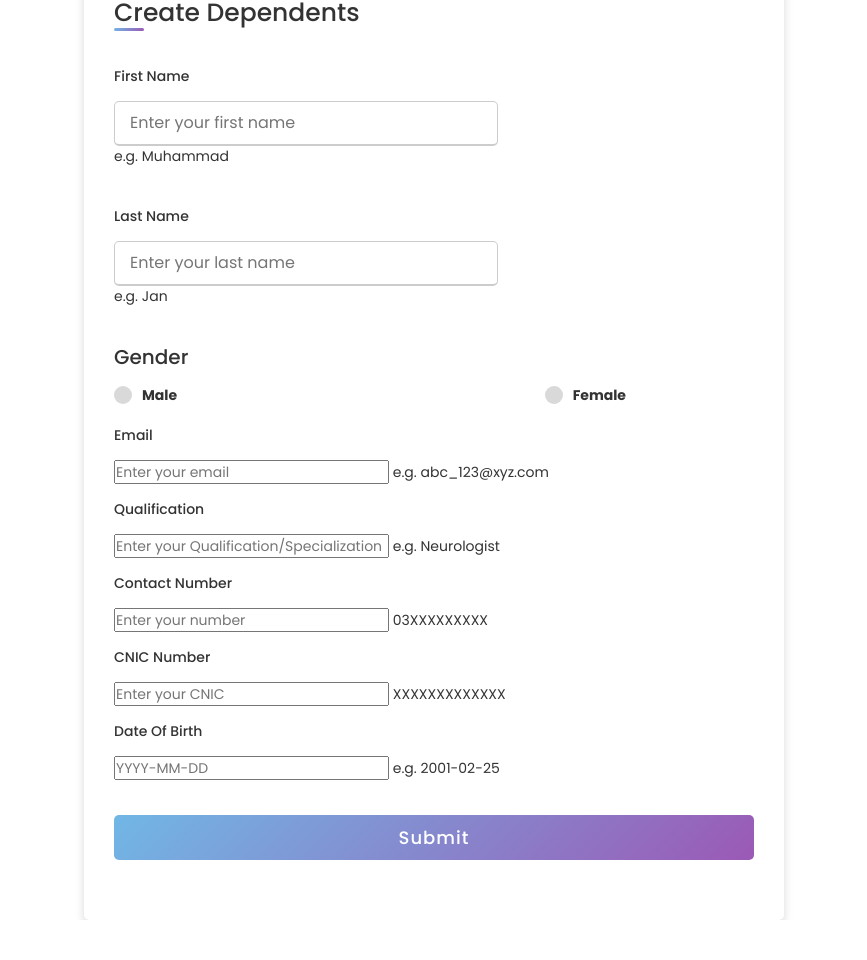
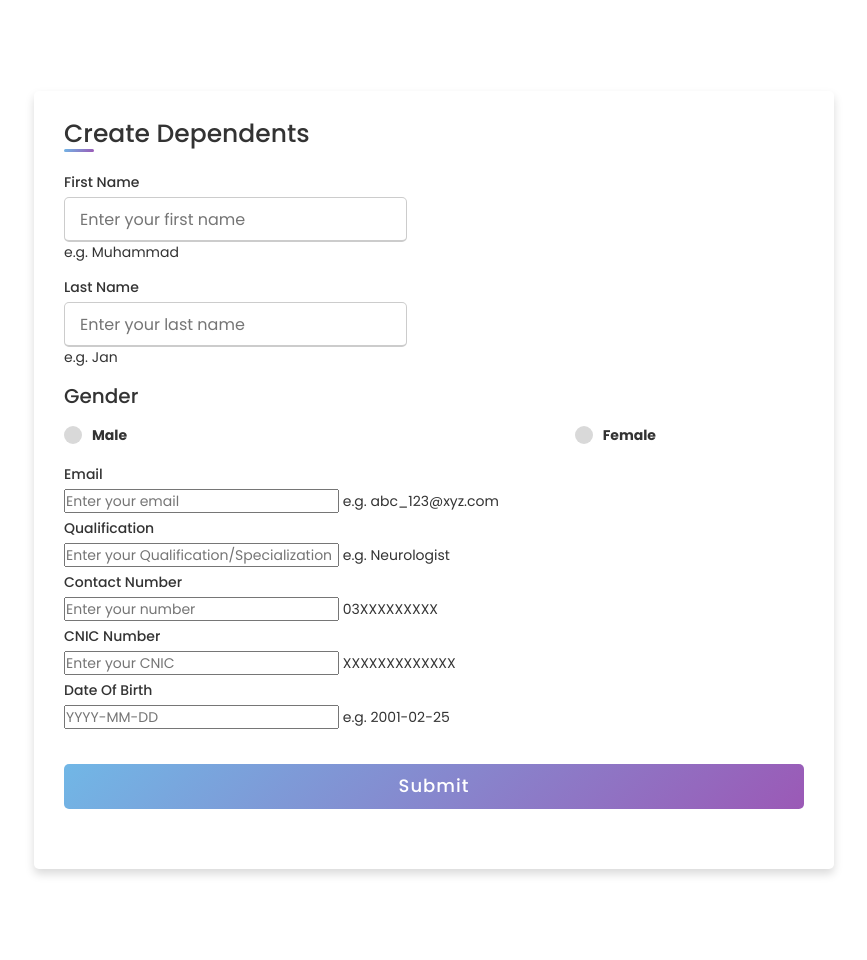
Before and after one commit to m0hammadjaan/Health-Metrics, a PHP site: page /testpro/create_doctor.php in a window 1280 px wide. Shown: the whole page, without its empty margins (206-1073 px from the left). Before the commit the page ends 920 px from the top, so only its background shows below. Run offline with PHP 8.4, Linux system fonts and the light colour scheme; data that the repository does not hold is empty.

Commit message:
Update form.css

```diff
--- a/form.css
+++ b/form.css
@@ -4,24 +4,23 @@
   padding: 0;
   box-sizing: border-box;
   font-family: 'Poppins',sans-serif;
-  align-items: center;
 }
 body{
-  height: 100vh;
+  height: 120vh;
   display: flex;
   justify-content: center;
   align-items: center;
   padding: 10px;
-  padding-top: 100px;
 
 }
 .container{
-  max-width: 700px;
+  max-width: 100vh;
   width: 100%;
   background-color: #fff;
   padding: 25px 30px;
   border-radius: 5px;
   box-shadow: 0 5px 10px rgba(0,0,0,0.15);
+  max-height: 100%;
 }
 .container .title{
   font-size: 25px;
@@ -37,28 +36,26 @@ body{
   width: 30px;
   border-radius: 5px;
   background: linear-gradient(135deg, #71b7e6, #9b59b6);
+  margin-top: 15px;
+
 }
 .content form .user-details{
-  display: flex;
-  flex-wrap: wrap;
-  justify-content: space-between;
+
+ padding-right:15px;
+  margin-bottom: 5px;
   margin: 20px 0 12px 0;
+
 }
+.content{ max-height:100%}
 form .user-details .input-box{
-  margin-bottom: 25px;
-  width: calc(120% / 2 );
+  margin-bottom: 15px;
+  width: calc(100% / 2 - 20px);
 }
 form .input-box span.details{
   display: block;
   font-weight: 500;
-  margin-bottom: 15px;
-  margin-top: 15px;
-}
-.user-details .box input{
-    width: 100%;
-    height: 45px;
-
-
+  margin-bottom: 5px;
+  margin-top: 5px;
 }
 .user-details .input-box input{
   height: 45px;
@@ -141,7 +138,7 @@ form .user-details .input-box{
     width: 100%;
   }
   .content form .user-details{
-    max-height: 300px;
+    max-height: 500px;
     overflow-y: scroll;
   }
   .user-details::-webkit-scrollbar{
```
